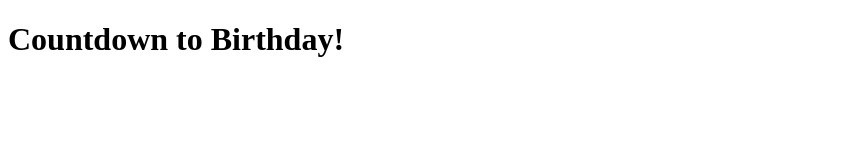
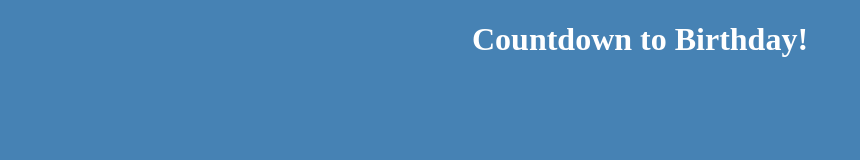
Before and after one commit to mmlawton15/countdown-timer, a plain HTML site: page index.html in a window 1280 px wide. Shown: the whole page, without its empty margins (0-860 px from the left). Drawn offline with Linux system fonts and the light colour scheme.

Commit message:
everything is linked and working as expected

```diff
--- a/index.html
+++ b/index.html
@@ -5,12 +5,13 @@
     <meta http-equiv="X-UA-Compatible" content="IE=edge">
     <meta name="viewport" content="width=device-width, initial-scale=1.0">
     <title>Countdown!</title>
+    <link rel="stylesheet" href="style.css">
 </head>
 <body>
     <h1>Countdown to Birthday!</h1>
     <div id = "clockDiv">
 
     </div>
-
+    <script src="index.js"></script>
 </body>
 </html>
--- a/index.js
+++ b/index.js
@@ -2,3 +2,5 @@ var dateToRemember = '2022-10-15';
 
 function timeUntil(endTime) {
 }
+
+alert("this is working");
--- a/style.css
+++ b/style.css
@@ -1,4 +1,6 @@
 /* CLOCK STYLE SHEET */
 body{
     text-align: center;
+    background-color:steelblue;
+    color:white;
 }
```
